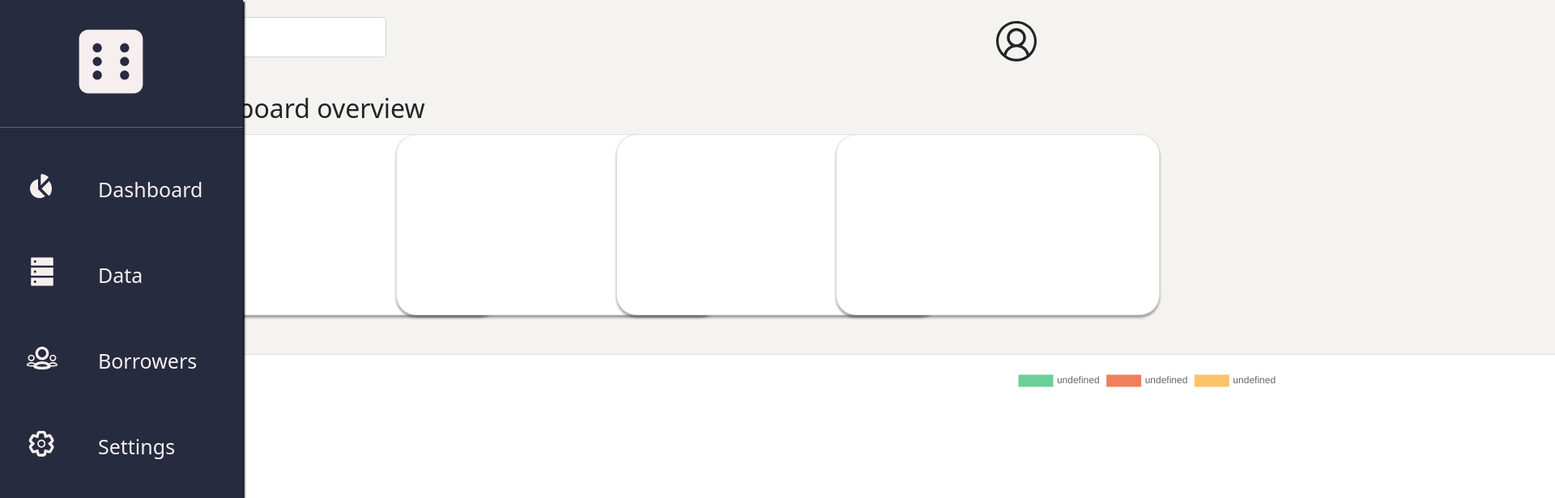
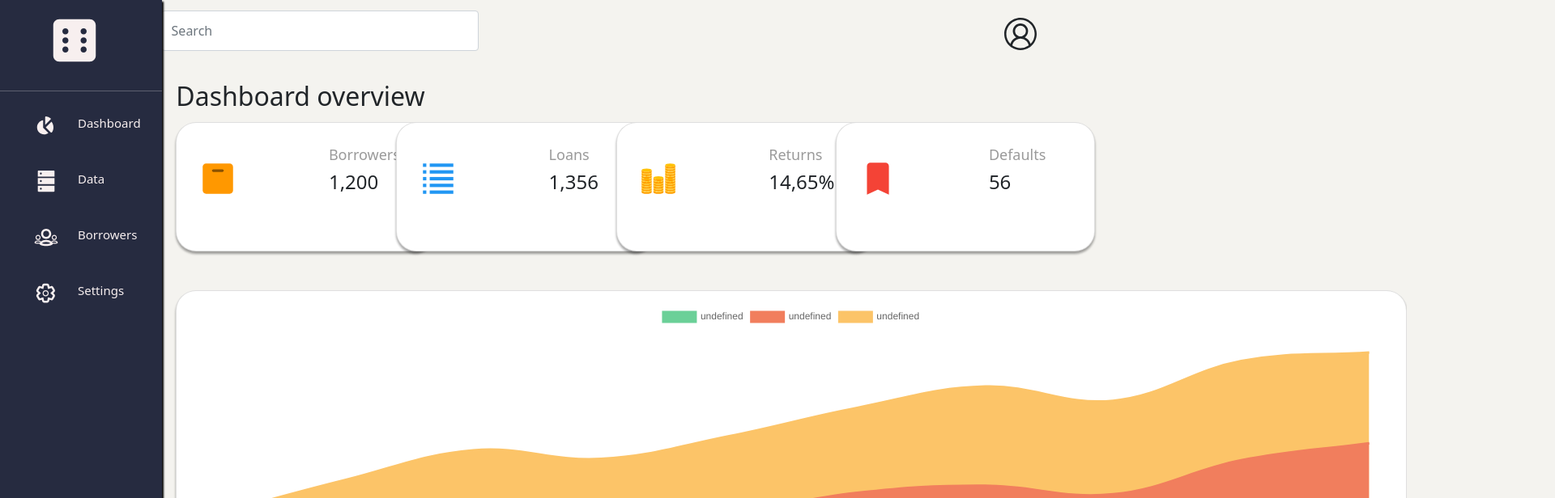
Before and after one commit to bashooff/react-dashboard, a React (Create React App) app in the folder frontend/: page / in a window 1280 px wide. Shown: the top 616 px of the page at 81% size, 1920 px wide, since content can reach past the window. Built offline with nearby package versions, Linux system fonts and the light colour scheme.

Commit message:
add title/text/icons to cards

```diff
--- a/frontend/src/components/pages/Dashboard.js
+++ b/frontend/src/components/pages/Dashboard.js
@@ -3,6 +3,7 @@ import Card from "../widgets/Card";
 import Linechart from "../widgets/Linechart";
 import Highcharts from "highcharts"
 import HighchartsReact from 'highcharts-react-official'
+import { FcPackage, FcSalesPerformance, FcList, FcBookmark } from "react-icons/fc";
 
 const Dashboard = () => {
 
@@ -13,20 +14,60 @@ const Dashboard = () => {
             <h2>Dashboard overview</h2>
             <div className="row">
                 <div className="col-md-3 my-col">
-                    <Card title="Borrowers" text="borrowers overview" height="14rem" width="25rem"></Card>
+                    <Card title="Borrowers" text="borrowers overview" height="10rem" width="20rem">
+                        <div className="card-icon">
+                            <FcPackage></FcPackage>
+                        </div>
+                        <div className="card-title">
+                            Borrowers
+                        </div>
+                        <div className="card-text">
+                            1,200
+                        </div>
+                    </Card>
                 </div>
                 <div className="col-md-3 my-col">
-                    <Card title="Loans" height="14rem" width="25rem"></Card>
+                    <Card title="Loans" height="10rem" width="20rem">
+                    <div className="card-icon">
+                            <FcList></FcList>
+                        </div>
+                        <div className="card-title">
+                            Loans
+                        </div>
+                        <div className="card-text">
+                            1,356
+                        </div>
+                    </Card>
                 </div>
                 <div className="col-md-3 my-col">
-                    <Card title="returns" height="14rem" width="25rem"></Card>
+                    <Card title="returns" height="10rem" width="20rem">
+                    <div className="card-icon">
+                            <FcSalesPerformance></FcSalesPerformance>
+                        </div>
+                        <div className="card-title">
+                            Returns
+                        </div>
+                        <div className="card-text">
+                            14,65%
+                        </div>
+                    </Card>
                 </div>
                 <div className="col-md-3 my-col">
-                    <Card title="returns" height="14rem" width="25rem"></Card>
+                    <Card title="returns" height="10rem" width="20rem">
+                    <div className="card-icon">
+                            <FcBookmark></FcBookmark>
+                        </div>
+                        <div className="card-title">
+                            Defaults
+                        </div>
+                        <div className="card-text">
+                            56
+                        </div>
+                    </Card>
                 </div>
             </div>
             <div className="col-md-11 mt-5">
-                <Card title="Line chart" height="60rem" width="150rem">
+                <Card title="Line chart" height="30rem" width="95rem">
                     <Linechart />
                 </Card>
 
--- a/frontend/src/components/widgets/Card.css
+++ b/frontend/src/components/widgets/Card.css
@@ -11,3 +11,22 @@
 .card-header{
     background-color: #ffffff;
 }
+
+.card-icon{
+    font-size: 50px;
+    margin: 10px;
+}
+
+.card-title{
+    margin-left: 60%;
+    margin-top: -30%;
+    font-size: large;
+    color: #9a9a9a;
+}
+
+.card-text{
+    margin-left: 60%;
+    margin-top: -2%;
+    font-size:x-large;
+    font-weight: 500;
+}
--- a/frontend/src/components/widgets/Card.js
+++ b/frontend/src/components/widgets/Card.js
@@ -8,9 +8,9 @@ const Card = (props) => {
     return(
         <div className="card" style={{borderRadius: "25px", height:cardHeight, width:cardWidth}}>
             <div className="card-body">
-                <p class="card-text">
+
                     {props.children}
-                    </p>
+
                 {/* <i class="material-icons">cloud</i> */}
             </div>
         </div>
--- a/frontend/src/components/widgets/Header.css
+++ b/frontend/src/components/widgets/Header.css
@@ -7,14 +7,14 @@
 
 .navbar-brand{
     margin-left: 80%;
-    font-size: 110px;
+    font-size: 80px;
     color: #f7efef;
 
 }
 
 .navbar-logo{
-    margin-left: 80%;
-    font-size:50px;
+    margin-left: 70%;
+    font-size:40px;
 
 
 }
--- a/frontend/src/components/widgets/Linechart.js
+++ b/frontend/src/components/widgets/Linechart.js
@@ -87,7 +87,7 @@ const Linechart = () => {
 
 
     return(
-        <Line data={data} options={options} plugins={options.plugins} width={400} height={150}
+        <Line data={data} options={options} plugins={options.plugins} width={100} height={30}
         ></Line>
     )
 
--- a/frontend/src/components/widgets/Sidebar.css
+++ b/frontend/src/components/widgets/Sidebar.css
@@ -1,7 +1,7 @@
 /* The sidebar menu */
 .sidebar {
     height: 100%; /* 100% Full-height */
-    width: 300px;
+    width: 200px;
     position: fixed; /* Stay in place */
     z-index: 1; /* Stay on top */
     top: 0;
@@ -17,12 +17,12 @@
   .sidebar a {
     padding: 8px 8px 8px 32px;
     text-decoration: none;
-    font-size: 25px;
+    font-size: 15px;
     color: #f7efef;
     display: block;
     transition: 0.3s;
-    margin-left: 50px;
-    margin-top: 50px;
+    margin-left: 40px;
+    margin-top: 20px;
   }
 
   /* When you mouse over the navigation links, change their color */
@@ -33,15 +33,15 @@
   .sidebar-brand{
     color: #f7efef;
     padding: 8px 8px 8px 32px;
-    font-size: 90px;
+    font-size: 60px;
     transition: 0.3s;
-    margin-left: 60px;
+    margin-left: 30px;
     margin-top: -70px;
 
   }
 
   .sidebar-icon{
-    font-size: 40px;
-    margin-left: -50px;
-    margin-top: -20px;
+    font-size: 30px;
+    margin-left: -30px;
+    margin-top: -12px;
   }
```
